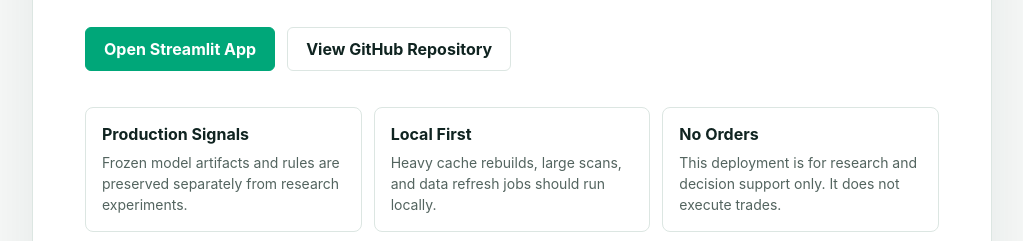
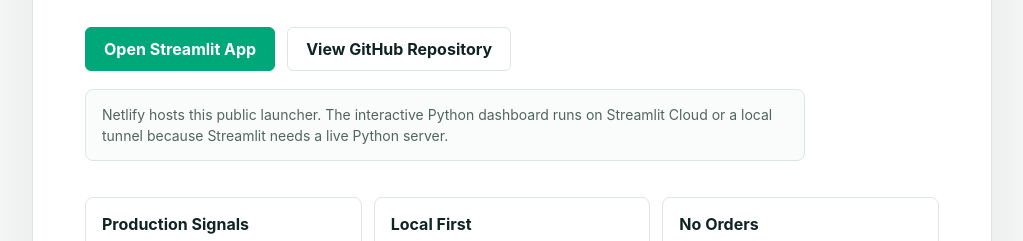
Before and after one commit to Shubhamtos/NATIP, a plain HTML site: page netlify/index.html in a window 1280 px wide. Shown: the part 504-745 px from the top of the page, without its empty margins (128-1151 px from the left). Drawn offline with Linux system fonts and the light colour scheme.

Commit message:
Polish Netlify launcher

```diff
--- a/netlify/index.html
+++ b/netlify/index.html
@@ -84,6 +84,18 @@
         margin-top: 30px;
       }
 
+      .notice {
+        margin-top: 18px;
+        max-width: 720px;
+        padding: 14px 16px;
+        border: 1px solid var(--line);
+        border-radius: 8px;
+        background: #f9fcfb;
+        color: var(--muted);
+        font-size: 14px;
+        line-height: 1.5;
+      }
+
       a {
         color: inherit;
       }
@@ -151,7 +163,12 @@
 
         <div class="actions">
           <a class="button primary" href="https://natip.streamlit.app">Open Streamlit App</a>
-          <a class="button" href="https://github.com/">View GitHub Repository</a>
+          <a class="button" href="https://github.com/Shubhamtos/NATIP">View GitHub Repository</a>
+        </div>
+
+        <div class="notice">
+          Netlify hosts this public launcher. The interactive Python dashboard runs on
+          Streamlit Cloud or a local tunnel because Streamlit needs a live Python server.
         </div>
 
         <div class="grid">
```
